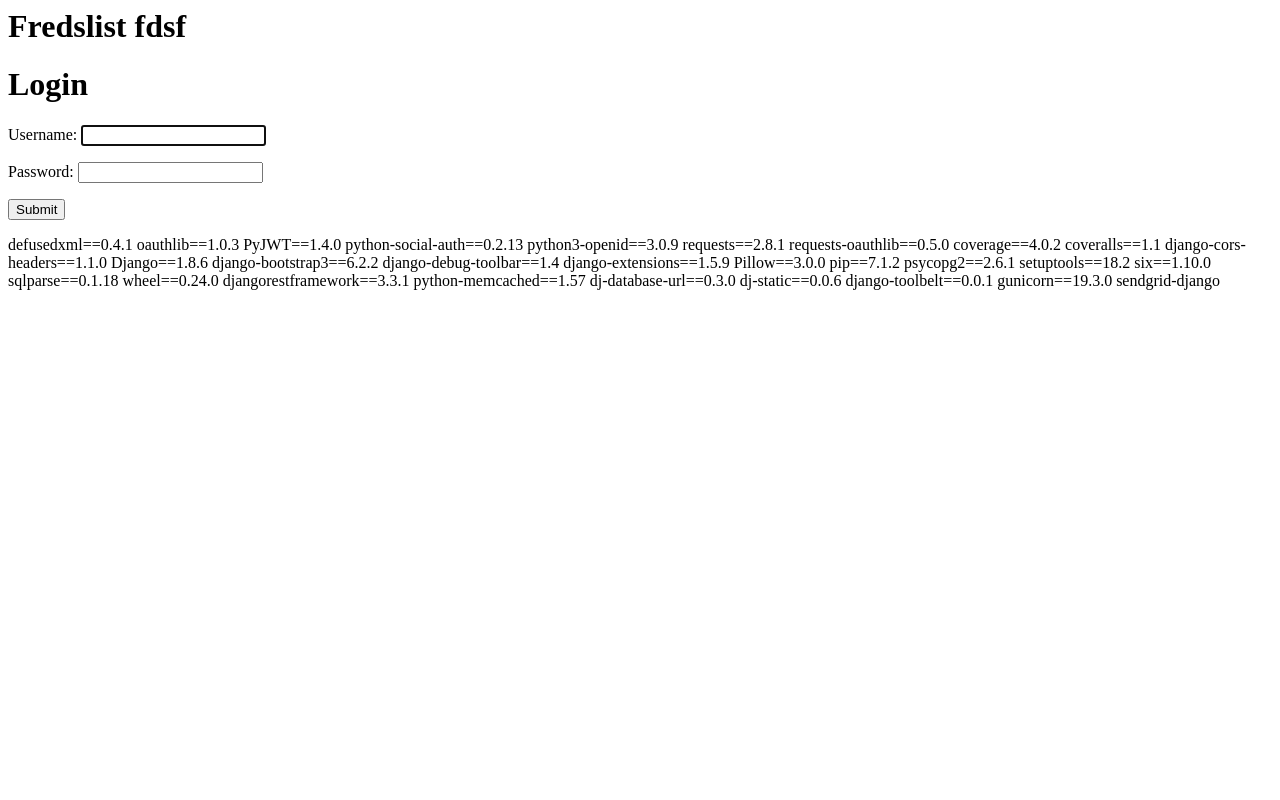
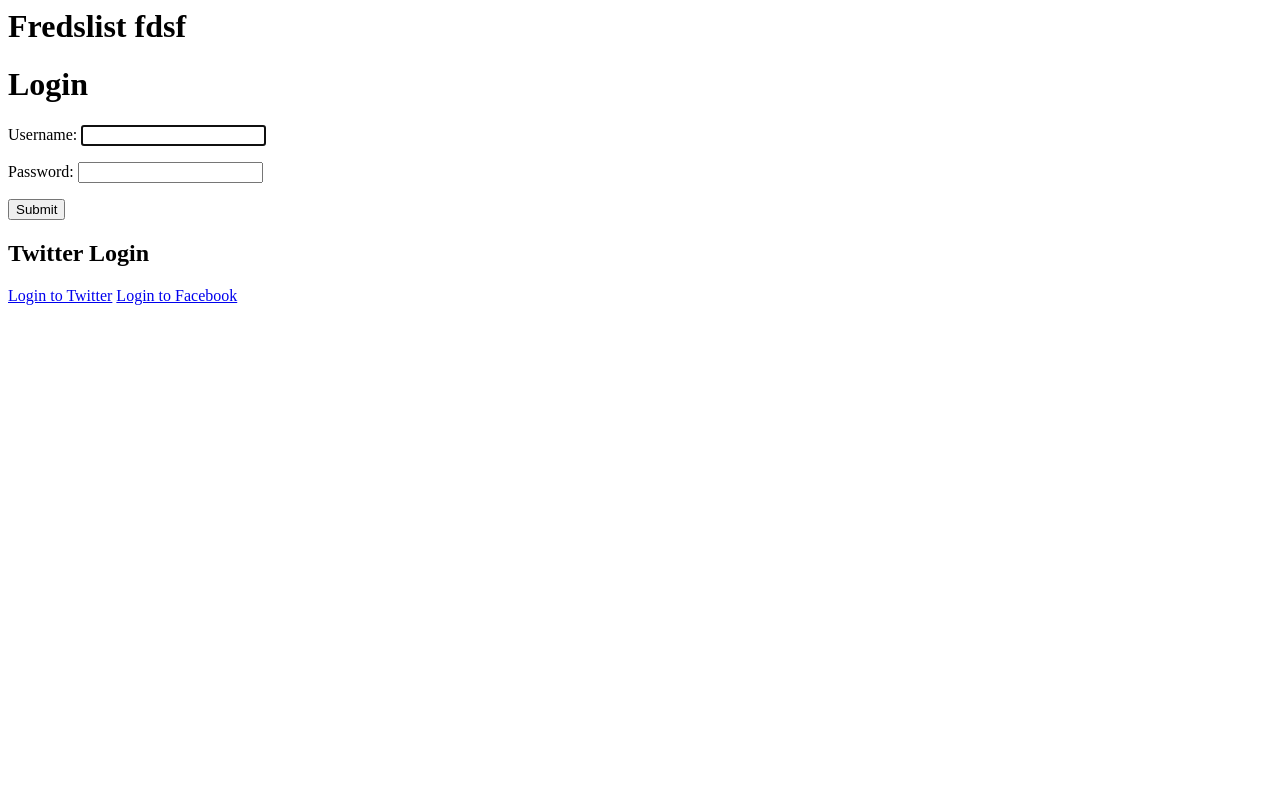
Before and after one commit to tiy-lv-python-2015-10/freds-list-auth, a Django app: page /login/ in a window 1280 px wide. Run offline with Django 3.2, Linux system fonts and the light colour scheme; parts of the project's set-up code (start-up, migrations or seed data) failed here and were passed over; some libraries are stand-ins or nearby versions.

Commit message:
twitter and facebook social auth good to go

```diff
--- a/requirements.txt
+++ b/requirements.txt
@@ -1,3 +1,4 @@
+
 defusedxml==0.4.1
 oauthlib==1.0.3
 PyJWT==1.4.0
--- a/users/templates/registration/login.html
+++ b/users/templates/registration/login.html
@@ -150,39 +150,6 @@
 
 
 
-
-
-defusedxml==0.4.1
-oauthlib==1.0.3
-PyJWT==1.4.0
-python-social-auth==0.2.13
-python3-openid==3.0.9
-requests==2.8.1
-requests-oauthlib==0.5.0
-
-
-
-
-
-
-coverage==4.0.2
-coveralls==1.1
-django-cors-headers==1.1.0
-Django==1.8.6
-django-bootstrap3==6.2.2
-django-debug-toolbar==1.4
-django-extensions==1.5.9
-Pillow==3.0.0
-pip==7.1.2
-psycopg2==2.6.1
-setuptools==18.2
-six==1.10.0
-sqlparse==0.1.18
-wheel==0.24.0
-djangorestframework==3.3.1
-python-memcached==1.57
-dj-database-url==0.3.0
-dj-static==0.0.6
-django-toolbelt==0.0.1
-gunicorn==19.3.0
-sendgrid-django
+ <h2>Twitter Login</h2>
+<a href="{% url 'social:begin' 'twitter' %}?next={{ request.path }}">Login to Twitter</a>
+<a href="{% url 'social:begin' 'facebook' %}?next={{ request.path }}">Login to Facebook</a>
```
Also changed, not shown: freds_list/settings.py (+18 -3 lines).
